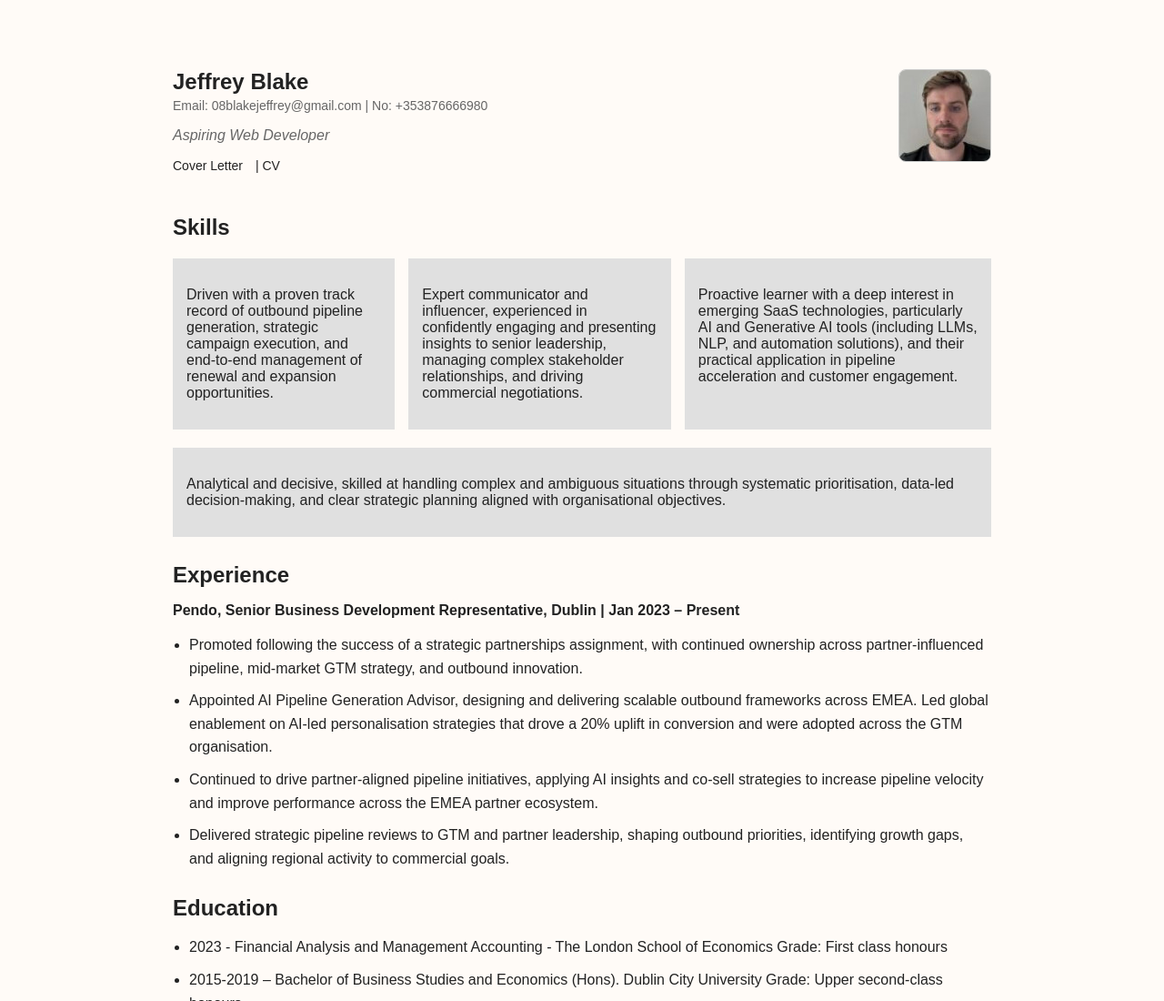
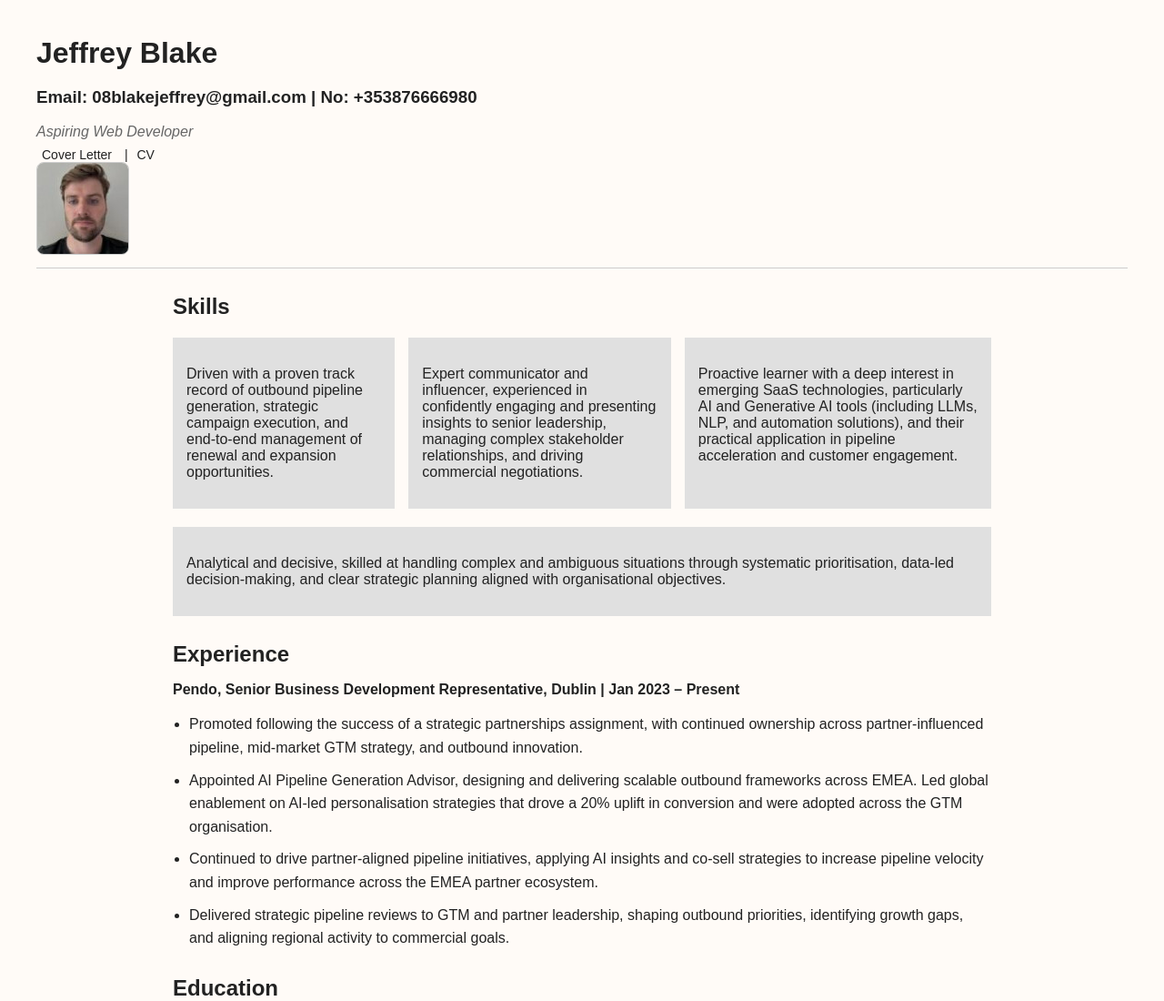
Before and after one commit to JeffreyBlake08/JeffreyBlake.CV, a plain HTML site: page cv.html in a window 1280 px wide. Shown: the top 1100 px of the page at 91% size. Drawn offline with Linux system fonts and the light colour scheme.

Commit message:
Update style.css

```diff
--- a/style.css
+++ b/style.css
@@ -19,35 +19,34 @@ html, body {
 }
 
 /* HEADER LAYOUT */
-.site-header {
-  padding: 18px;
-  max-width: var(--max-width);
-  margin: 18px auto;
-  background-color: var(--bg);
+header {
+  display: flex;
+  justify-content: space-between;
+  align-items: center;
+  border-bottom: 1px solid #ccc;
+  padding-bottom: 10px;
+  margin-bottom: 20px;
 }
 
-.header-container {
-  display: flex;
-  justify-content: space-between;
-  align-items: flex-start;
-  flex-wrap: wrap;
+header h1 {
+  margin: 0;
 }
 
-.header-left {
-  flex: 1 1 65%;
-  min-width: 250px;
+header p {
+  margin: 4px 0;
 }
 
-.header-left h1 {
-  margin: 0 0 4px;
-  font-size: 24px;
+header nav a {
+  text-decoration: none;
+  color: #000;
+  margin: 0 6px;
 }
 
-.header-left h3 {
-  margin: 0;
-  font-weight: 400;
-  color: var(--muted);
-  font-size: 14px;
+header img {
+  width: 90px;
+  height: 90px;
+  border-radius: 10px;
+  object-fit: cover;
 }
 
 .Intro {
```
